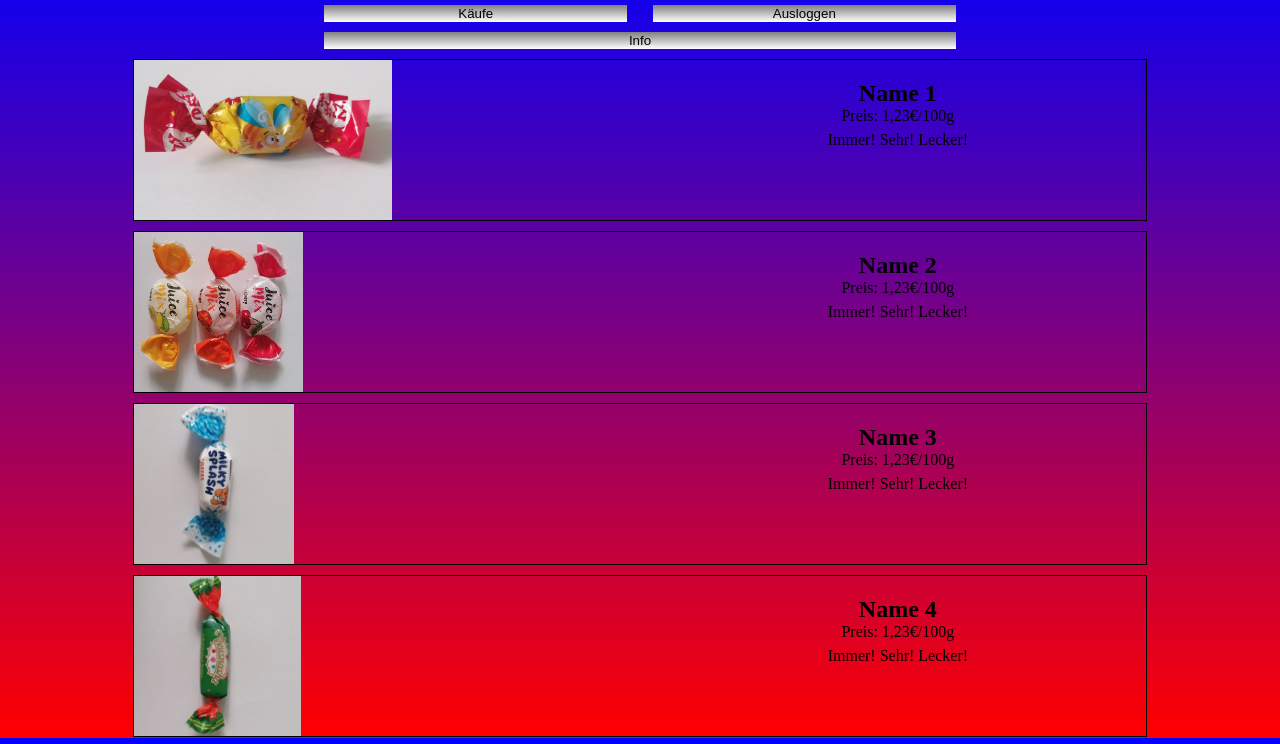
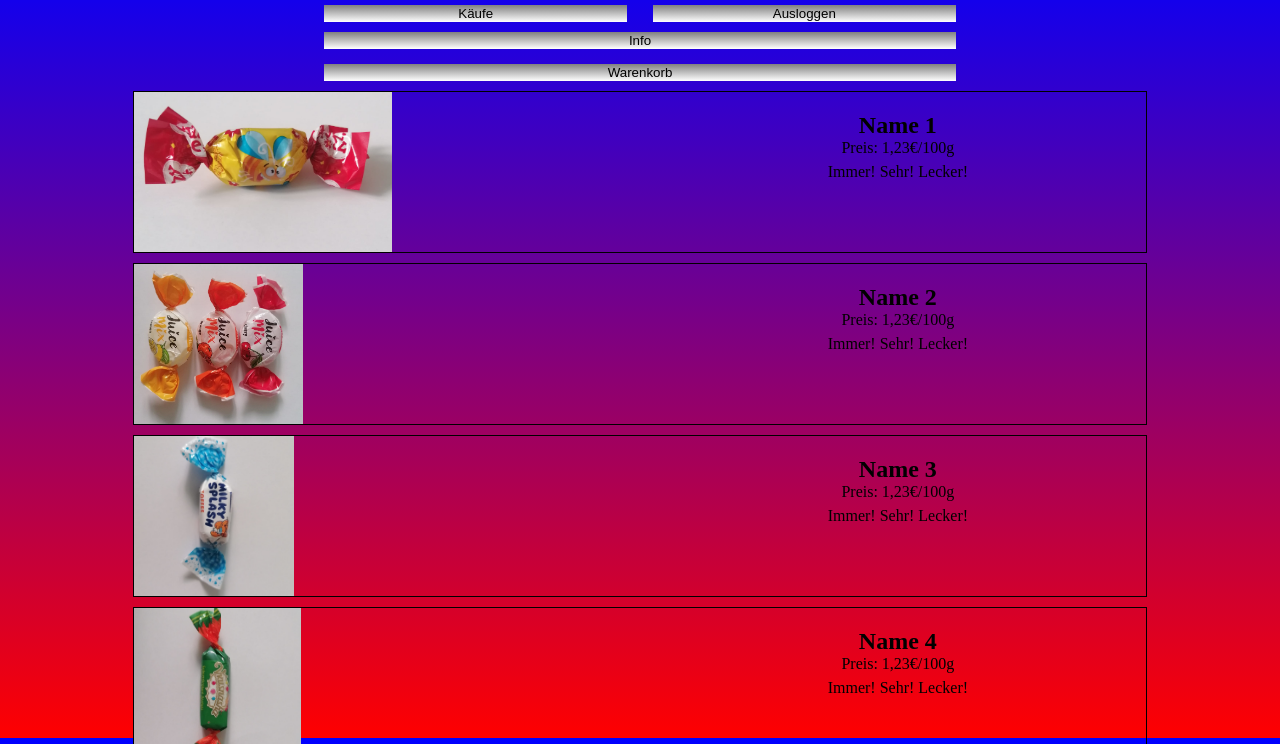
Before and after one commit to IltisGraph/mini-mini-markt, a website: page auth/mini-mini-markt/markt.html in a window 1280 px wide. Shown: the part 62-806 px from the top of the page. Drawn offline with Linux system fonts and the light colour scheme.

Commit message:
added the warnekorb button

```diff
--- a/auth/mini-mini-markt/markt.css
+++ b/auth/mini-mini-markt/markt.css
@@ -40,7 +40,7 @@ body{
     float:right;
 }
 
-#infobuttondiv{
+.infobuttondiv{
     width: 50%;
     margin-left: auto;
     margin-right: auto;
@@ -48,7 +48,7 @@ body{
 
 }
 
-#infobutton{
+.infobuttonc{
     background: linear-gradient(grey, white);
     background-repeat: no-repeat;
     background-attachment: fixed;
--- a/auth/mini-mini-markt/markt.html
+++ b/auth/mini-mini-markt/markt.html
@@ -26,8 +26,11 @@
         <div id="logout" class="unterschriftbutton">
             <button class="mainbutton" id="logoutbutton">Ausloggen</button>
         </div>
-        <div id="infobuttondiv">
-            <button id="infobutton">Info</button>
+        <div class="infobuttondiv">
+            <button id="infobutton" class="infobuttonc">Info</button>
+        </div>
+        <div class="infobuttondiv">
+            <button id="warenkorb" class="infobuttonc">Warenkorb</button>
         </div>
     </div>
 
```
